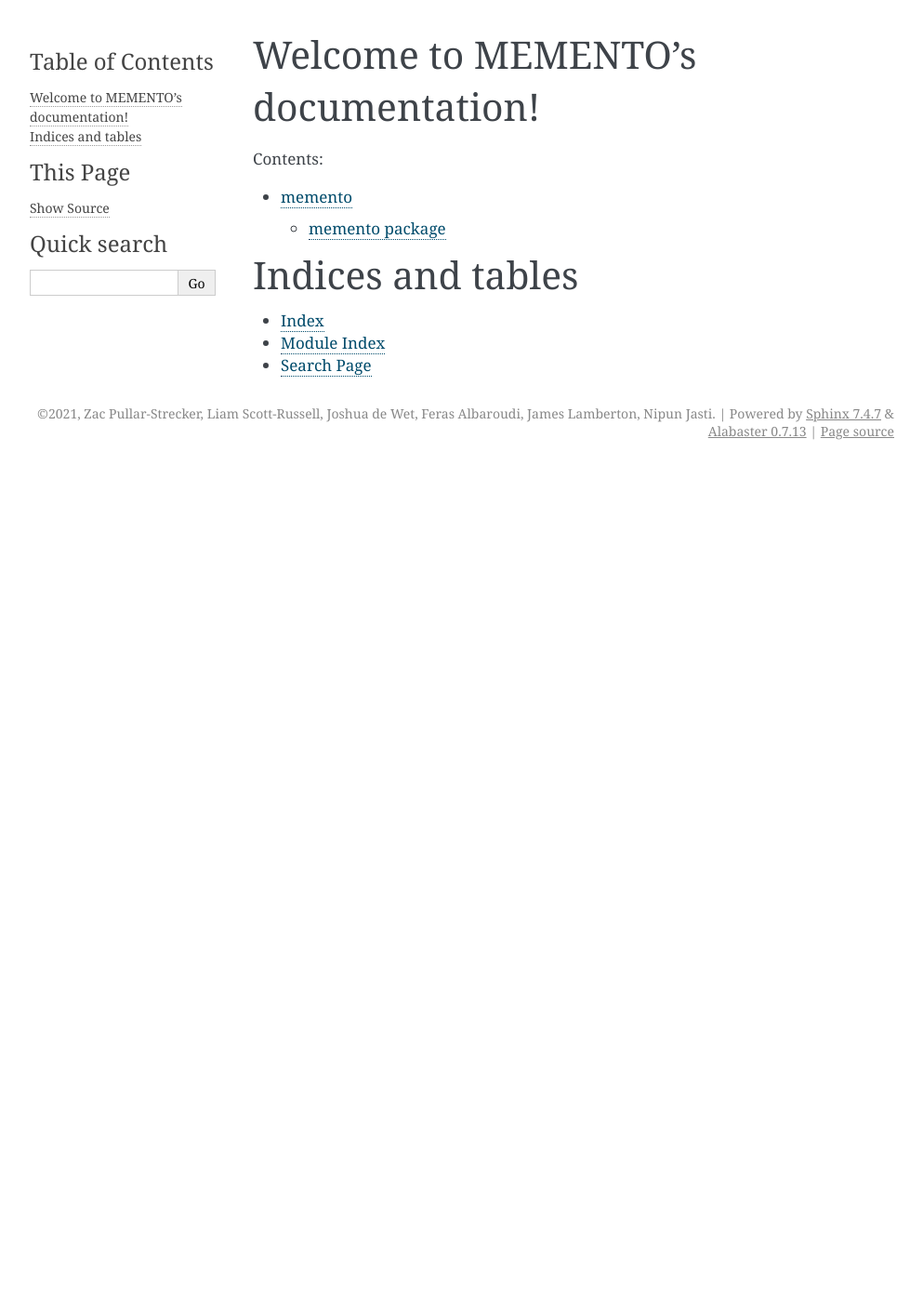
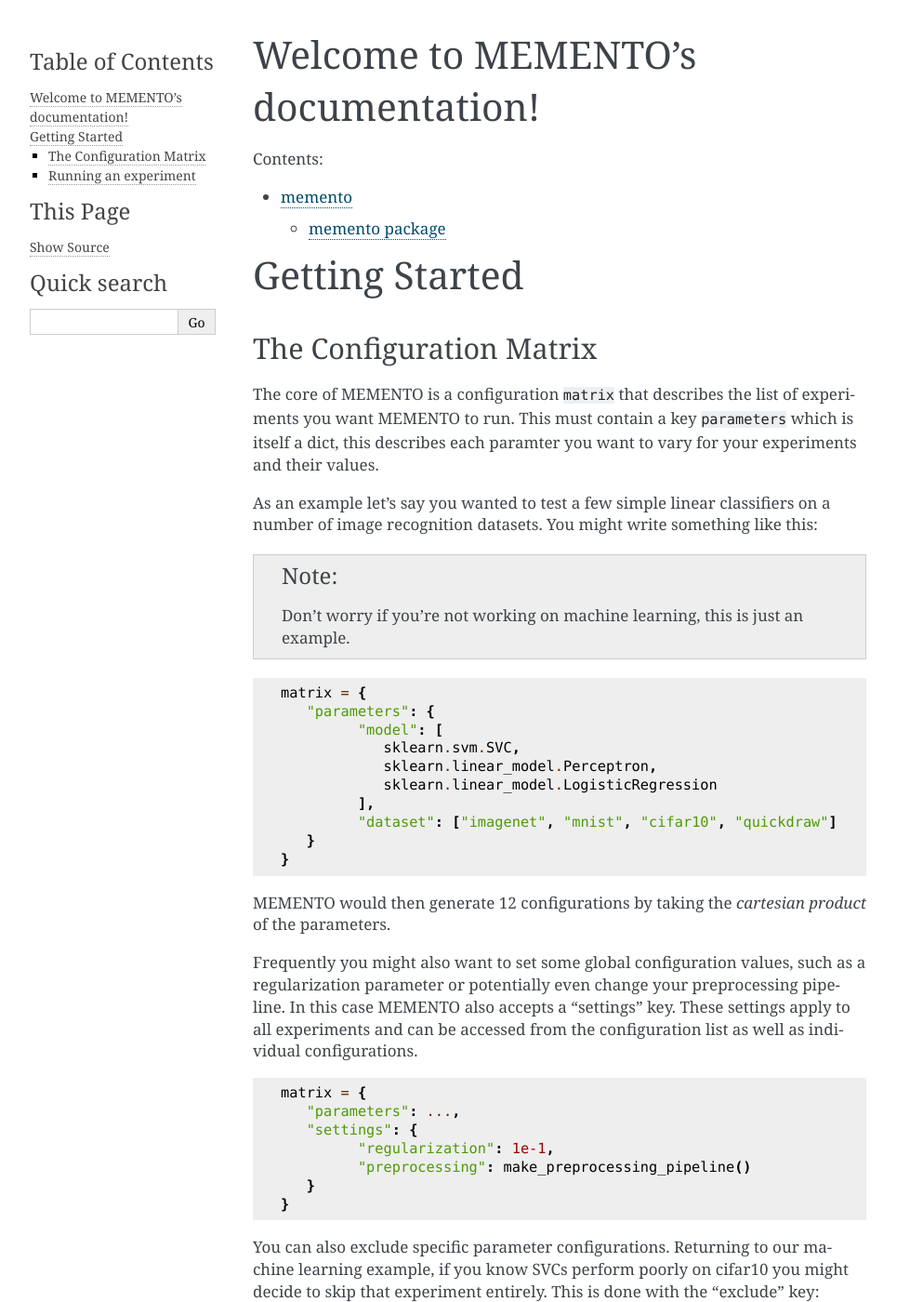
Before and after one commit to zacps/memento, a Sphinx documentation site: the page built from docs/index.rst, in a window 1280 px wide and 1400 px high. Shown: the whole window at 93% size, without its empty margins (148-1141 px from the left). Built offline with Sphinx 7.4.7, drawn with Linux system fonts in a browser that asks for light colours; some of the changed text lies outside the part shown.

Commit message:
Move docs to main page, add docs for Memento.run

```diff
--- a/docs/index.rst
+++ b/docs/index.rst
@@ -12,10 +12,103 @@ Welcome to MEMENTO's documentation!
 
    modules
 
+Getting Started
+===============
 
-Indices and tables
-==================
+The Configuration Matrix
+------------------------
 
-* :ref:`genindex`
-* :ref:`modindex`
-* :ref:`search`
+The core of MEMENTO is a configuration ``matrix`` that describes the list of experiments you
+want MEMENTO to run. This must contain a key ``parameters`` which is itself a dict, this describes
+each paramter you want to vary for your experiments and their values.
+
+As an example let's say you wanted to test a few simple linear classifiers on a number of
+image recognition datasets. You might write something like this:
+
+.. note::
+   Don't worry if you're not working on machine learning, this is just an example.
+
+::
+
+   matrix = {
+      "parameters": {
+            "model": [
+               sklearn.svm.SVC,
+               sklearn.linear_model.Perceptron,
+               sklearn.linear_model.LogisticRegression
+            ],
+            "dataset": ["imagenet", "mnist", "cifar10", "quickdraw"]
+      }
+   }
+
+MEMENTO would then generate 12 configurations by taking the *cartesian product* of the
+parameters.
+
+Frequently you might also want to set some global configuration values, such as a regularization
+parameter or potentially even change your preprocessing pipeline. In this case MEMENTO also
+accepts a "settings" key. These settings apply to all experiments and can be accessed from the
+configuration list as well as individual configurations.
+
+::
+
+   matrix = {
+      "parameters": ...,
+      "settings": {
+            "regularization": 1e-1,
+            "preprocessing": make_preprocessing_pipeline()
+      }
+   }
+
+You can also exclude specific parameter configurations. Returning to our machine learning
+example, if you know SVCs perform poorly on cifar10 you might decide to skip that
+experiment entirely. This is done with the "exclude" key:
+
+::
+
+   matrix = {
+      "parameters": ...,
+      "exclude": [
+            {"model": sklearn.svm.SVC, "dataset": "cifar10"}
+      ]
+   }
+
+Running an experiment
+---------------------
+
+Along with a configuration matrix you need some code to run your experiments. This can be any
+``Callable`` such as a function, lambda, class, or class method.
+
+::
+
+   from memento import Memento, Config
+
+   def experiment(config: Config):
+      classifier = config.model()
+      dataset = fetch_dataset(config.dataset)
+
+      classifier.fit(*dataset)
+
+      return classifier
+
+   Memento(experiment).run(matrix)
+
+::
+
+   <memento.configurations.Configurations object at 0x0000012FE7D20AF0>
+
+You can also perform a dry run to check you've gotten the matrix correct.
+
+::
+
+   Memento(experiment).run(matrix, dry_run=True)
+
+::
+
+   Running configurations:
+      {'model': sklearn.svm.SVC, 'dataset': 'imagenet'}
+      {'model': sklearn.svm.SVC, 'dataset': 'mnist'}
+      {'model': sklearn.svm.SVC, 'dataset': 'cifar10'}
+      {'model': sklearn.svm.SVC, 'dataset': 'quickdraw'}
+      {'model': sklearn.linear_model.Perceptron, 'dataset': 'imagenet'}
+      ...
+   Exiting due to dry run
```
Also changed, not shown: docs/memento.rst (+16 -0 lines), 2 other files.
